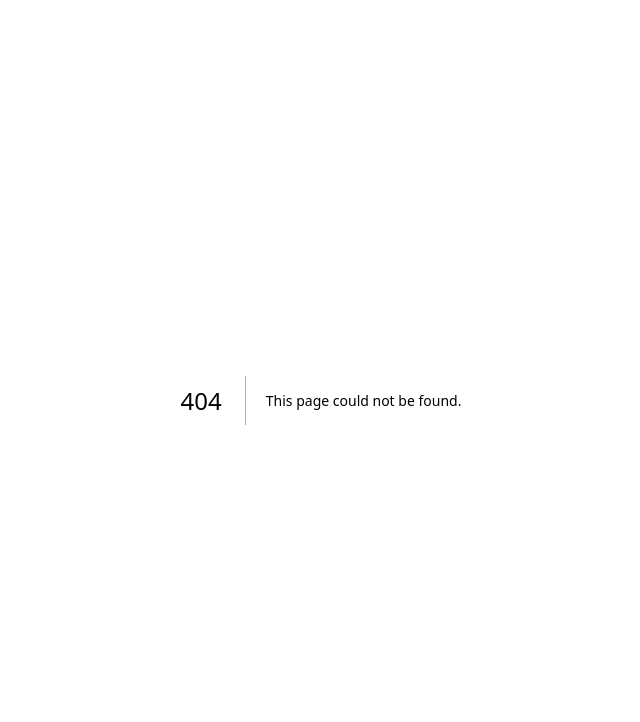
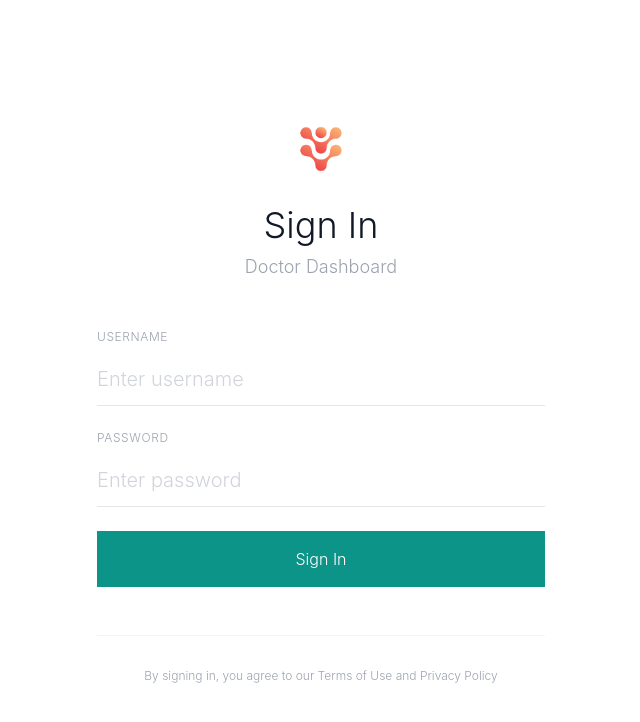
Before and after one commit to usrchnraj/minimal_dashboard_callai, a Next.js app: page /login in a window 1280 px wide. Before the commit this address had no page. Shown: the top 722 px of the page, without its empty margins (319-959 px from the left). Built offline with nearby package versions, Linux system fonts and the light colour scheme.

Commit message:
Add JWT cookie-based auth with protected dashboard routes

```diff
--- /dev/null
+++ b/app/api/login/route.ts
@@ -0,0 +1,37 @@
+// app/api/login/route.ts
+import { NextResponse } from 'next/server';
+import { createSessionToken, authCookieName } from '@/lib/auth';
+
+export async function POST(req: Request) {
+  const { username, password } = await req.json();
+
+  const validUser = process.env.BASIC_AUTH_USER;
+  const validPass = process.env.BASIC_AUTH_PASS;
+
+  if (!validUser || !validPass) {
+    return NextResponse.json(
+      { success: false, error: 'Server auth not configured' },
+      { status: 500 },
+    );
+  }
+
+  if (username !== validUser || password !== validPass) {
+    return NextResponse.json({ success: false }, { status: 401 });
+  }
+
+  // ✅ Create signed JWT
+  const token = await createSessionToken(username);
+
+  const res = NextResponse.json({ success: true });
+
+  // 🔐 Set HttpOnly cookie
+  res.cookies.set(authCookieName, token, {
+    httpOnly: true,
+    secure: process.env.NODE_ENV === 'production',
+    sameSite: 'lax',
+    path: '/',
+    maxAge: 60 * 60 * 2, // 2 hours
+  });
+
+  return res;
+}
--- /dev/null
+++ b/app/api/logout/route.ts
@@ -0,0 +1,18 @@
+// app/api/logout/route.ts
+import { NextResponse } from 'next/server';
+import { authCookieName } from '@/lib/auth';
+
+export async function POST() {
+  const res = NextResponse.json({ success: true });
+
+  // Clear the session cookie
+  res.cookies.set(authCookieName, '', {
+    httpOnly: true,
+    secure: process.env.NODE_ENV === 'production',
+    sameSite: 'lax',
+    path: '/',
+    maxAge: 0,
+  });
+
+  return res;
+}
--- a/app/calls/page.tsx
+++ b/app/calls/page.tsx
@@ -1,12 +1,40 @@
 // app/calls/page.tsx
 'use client';
 
-import React, { useState } from 'react';
+import React, { useState, useEffect } from 'react';
 import { Phone, Check, X, Clock, ArrowLeft, PlayCircle, Calendar } from 'lucide-react';
 import Link from 'next/link';
+import { useRouter } from 'next/navigation';
+
+const AUTH_KEY = 'sarga-dashboard-auth-v1';
 
 export default function CallsPage() {
+  const router = useRouter();
+  const [isReady, setIsReady] = useState(false);
   const [selectedCall, setSelectedCall] = useState<any>(null);
+
+  useEffect(() => {
+    if (typeof window === 'undefined') return;
+
+    const loggedIn = localStorage.getItem(AUTH_KEY) === 'true';
+    if (!loggedIn) {
+      router.replace('/login');
+    } else {
+      setIsReady(true);
+    }
+  }, [router]);
+
+  const handleLogout = () => {
+    if (typeof window !== 'undefined') {
+      localStorage.removeItem(AUTH_KEY);
+      localStorage.removeItem('sarga-dashboard-username');
+    }
+    router.replace('/login');
+  };
+
+  if (!isReady) {
+    return null;
+  }
 
   // Call data with outcomes
   const calls = [
@@ -174,6 +202,15 @@ export default function CallsPage() {
   if (selectedCall) {
     return (
       <div className="min-h-screen bg-white p-6 md:p-12">
+      <div className="flex justify-end mb-4">
+        <button
+          onClick={handleLogout}
+          className="text-xs text-gray-400 hover:text-gray-600 border border-gray-200 rounded-full px-3 py-1"
+        >
+         Log out
+       </button>
+      </div>
+
         <div className="max-w-2xl mx-auto">
           <button
             onClick={() => setSelectedCall(null)}
--- a/app/dashboard/page.tsx
+++ b/app/dashboard/page.tsx
@@ -4,9 +4,12 @@
 import React, { useEffect, useState } from 'react';
 import { Phone, Check, AlertCircle, Clock, MapPin, ChevronRight, Calendar } from 'lucide-react';
 import Link from 'next/link';
+import { useRouter } from 'next/navigation';
 
 export default function DashboardPage() {
-  // --- UI state (unchanged) ---
+  const router = useRouter();
+
+    // --- UI state (unchanged) ---
   const [selectedClinic, setSelectedClinic] = useState<any>(null);
   const [selectedPatient, setSelectedPatient] = useState<any>(null);
 
@@ -20,6 +23,41 @@ export default function DashboardPage() {
     'John Anderson': false,
     'Elizabeth Clark': false,
   });
+
+  const [thisWeekClinics, setThisWeekClinics] = useState<any[]>([]);
+  const [nextWeekClinics, setNextWeekClinics] = useState<any[]>([]);
+
+  // ---- LIVE DATA TOGGLE + STATE (new, safe) ----
+  const useLiveData = process.env.NEXT_PUBLIC_USE_LIVE_DATA === 'true';
+  useEffect(() => {
+  if (!useLiveData) return; // don’t fetch in demo mode
+
+  async function fetchClinics() {
+    try {
+      const [completedRes, upcomingRes] = await Promise.all([
+        fetch('/api/clinics/completed', { cache: 'no-store' }),
+        fetch('/api/clinics/upcoming', { cache: 'no-store' }),
+      ]);
+      const completed = await completedRes.json();
+      const upcoming = await upcomingRes.json();
+
+      // Very defensive: only accept arrays
+      setThisWeekClinics(Array.isArray(completed) ? completed : []);
+      setNextWeekClinics(Array.isArray(upcoming) ? upcoming : []);
+    } catch (e) {
+      console.error('Error fetching clinics', e);
+      setThisWeekClinics([]);
+      setNextWeekClinics([]);
+    }
+  }
+
+  fetchClinics();
+}, [useLiveData]);
+
+  const handleLogout = async () => {
+    await fetch('/api/logout', { method: 'POST' });
+    router.replace('/login');
+  };
 
   const now = new Date();
   const currentDay = now.toLocaleDateString('en-GB', { weekday: 'long' });
@@ -109,34 +147,9 @@ export default function DashboardPage() {
   };
 
   // ---- LIVE DATA TOGGLE + STATE (new, safe) ----
-  const useLiveData = process.env.NEXT_PUBLIC_USE_LIVE_DATA === 'true';
-  const [thisWeekClinics, setThisWeekClinics] = useState<any[]>([]);
-  const [nextWeekClinics, setNextWeekClinics] = useState<any[]>([]);
-
-  useEffect(() => {
-    if (!useLiveData) return; // don’t fetch in demo mode
-
-    async function fetchClinics() {
-      try {
-        const [completedRes, upcomingRes] = await Promise.all([
-          fetch('/api/clinics/completed', { cache: 'no-store' }),
-          fetch('/api/clinics/upcoming', { cache: 'no-store' }),
-        ]);
-        const completed = await completedRes.json();
-        const upcoming = await upcomingRes.json();
-
-        // Very defensive: only accept arrays
-        setThisWeekClinics(Array.isArray(completed) ? completed : []);
-        setNextWeekClinics(Array.isArray(upcoming) ? upcoming : []);
-      } catch (e) {
-        console.error('Error fetching clinics', e);
-        setThisWeekClinics([]);
-        setNextWeekClinics([]);
-      }
-    }
-
-    fetchClinics();
-  }, [useLiveData]);
+  // const useLiveData = process.env.NEXT_PUBLIC_USE_LIVE_DATA === 'true';
+  // const [thisWeekClinics, setThisWeekClinics] = useState<any[]>([]);
+  // const [nextWeekClinics, setNextWeekClinics] = useState<any[]>([]);
 
   // ---- Follow-up click (unchanged) ----
   const handleScheduleFollowup = (patientName: string) => {
@@ -375,6 +388,14 @@ export default function DashboardPage() {
 
   return (
     <div className="min-h-screen bg-white p-6 md:p-12">
+    <div className="flex justify-end mb-4">
+      <button
+        onClick={handleLogout}
+        className="text-xs text-gray-400 hover:text-gray-600 border border-gray-200 rounded-full px-3 py-1"
+      >
+        Log out
+      </button>
+    </div>
       <div className="max-w-3xl mx-auto">
 
         <div className="mb-12">
--- /dev/null
+++ b/app/login/page.tsx
@@ -0,0 +1,113 @@
+// app/login/page.tsx
+'use client';
+
+import { useState } from 'react';
+import { useRouter } from 'next/navigation';
+import Image from 'next/image';
+
+export default function LoginPage() {
+  const router = useRouter();
+  const [username, setUsername] = useState('');
+  const [password, setPassword] = useState('');
+  const [error, setError] = useState('');
+  const [loading, setLoading] = useState(false);
+
+  const handleSubmit = async (e: React.FormEvent) => {
+    e.preventDefault();
+    setError('');
+    setLoading(true);
+
+    try {
+      const res = await fetch('/api/login', {
+        method: 'POST',
+        headers: { 'Content-Type': 'application/json' },
+        body: JSON.stringify({ username, password }),
+      });
+
+      if (res.ok) {
+        // Cookie is now set; middleware will allow /dashboard
+        router.replace('/dashboard');
+      } else {
+        setError('Invalid username or password');
+      }
+    } catch {
+      setError('Login failed. Please try again.');
+    } finally {
+      setLoading(false);
+    }
+  };
+
+  return (
+    <div className="min-h-screen bg-white flex items-center justify-center p-6">
+      <div className="w-full max-w-md">
+        {/* Header */}
+        <div className="mb-12 text-center">
+          <div className="flex justify-center mb-6">
+            <Image
+              src="/dr_rajesh-logo.png"
+              alt="Caringer AI"
+              width={64}
+              height={64}
+              priority
+            />
+          </div>
+          <div className="text-4xl font-light text-gray-900 mb-2">Sign In</div>
+          <div className="text-lg text-gray-400 font-light">
+            Doctor Dashboard
+          </div>
+        </div>
+
+        {/* Form */}
+        <form onSubmit={handleSubmit} className="space-y-6">
+          <div>
+            <label className="text-xs text-gray-400 uppercase tracking-wider mb-2 block font-light">
+              Username
+            </label>
+            <input
+              type="text"
+              autoComplete="username"
+              value={username}
+              onChange={(e) => setUsername(e.target.value)}
+              className="w-full border-b border-gray-200 px-0 py-3 text-xl font-light text-gray-900 bg-transparent focus:outline-none focus:border-teal-600 transition-colors placeholder:text-gray-300"
+              placeholder="Enter username"
+            />
+          </div>
+
+          <div>
+            <label className="text-xs text-gray-400 uppercase tracking-wider mb-2 block font-light">
+              Password
+            </label>
+            <input
+              type="password"
+              autoComplete="current-password"
+              value={password}
+              onChange={(e) => setPassword(e.target.value)}
+              className="w-full border-b border-gray-200 px-0 py-3 text-xl font-light text-gray-900 bg-transparent focus:outline-none focus:border-teal-600 transition-colors placeholder:text-gray-300"
+              placeholder="Enter password"
+            />
+          </div>
+
+          {error && (
+            <div className="bg-amber-50 -mx-6 px-6 py-4">
+              <p className="text-base font-light text-gray-900">{error}</p>
+            </div>
+          )}
+
+          <button
+            type="submit"
+            disabled={loading}
+            className="w-full mt-8 bg-teal-600 text-white text-base font-light py-4 hover:bg-teal-700 transition-colors disabled:opacity-70"
+          >
+            {loading ? 'Signing in…' : 'Sign In'}
+          </button>
+        </form>
+
+        <div className="mt-12 pt-8 border-t border-gray-100">
+          <p className="text-xs text-gray-400 font-light text-center">
+            By signing in, you agree to our Terms of Use and Privacy Policy
+          </p>
+        </div>
+      </div>
+    </div>
+  );
+}
--- a/app/page.tsx
+++ b/app/page.tsx
@@ -1,17 +1,6 @@
 // app/page.tsx
+import { redirect } from 'next/navigation';
+
 export default function Home() {
-  return (
-    <div className="flex min-h-screen items-center justify-center">
-      <div className="text-center">
-        <h1 className="text-4xl font-bold mb-4">Sarga AI Dashboard</h1>
-        <p className="text-gray-600 mb-8">Voice AI Receptionist</p>
-        <a
-          href="/dashboard"
-          className="bg-teal-600 text-white px-6 py-3 rounded-lg hover:bg-teal-700"
-        >
-          Go to Dashboard
-        </a>
-      </div>
-    </div>
-  );
+  redirect('/login');
 }
--- /dev/null
+++ b/lib/auth.ts
@@ -0,0 +1,29 @@
+// lib/auth.ts
+import { SignJWT, jwtVerify } from 'jose';
+
+const AUTH_COOKIE = 'doctor_session';
+
+const secretKey = process.env.AUTH_SECRET;
+if (!secretKey) {
+  throw new Error('AUTH_SECRET is not set');
+}
+const secret = new TextEncoder().encode(secretKey);
+
+export const authCookieName = AUTH_COOKIE;
+
+export async function createSessionToken(username: string) {
+  return new SignJWT({ sub: username, role: 'doctor' })
+    .setProtectedHeader({ alg: 'HS256', typ: 'JWT' })
+    .setIssuedAt()
+    .setExpirationTime('2h') // session valid for 2 hours
+    .sign(secret);
+}
+
+export async function verifySessionToken(token: string) {
+  try {
+    const { payload } = await jwtVerify(token, secret);
+    return payload as { sub: string; role?: string; iat: number; exp: number };
+  } catch {
+    return null;
+  }
+}
--- a/package.json
+++ b/package.json
@@ -10,6 +10,7 @@
   },
   "dependencies": {
     "@neondatabase/serverless": "^1.0.2",
+    "jose": "^6.1.0",
     "lucide-react": "^0.546.0",
     "next": "15.5.5",
     "react": "19.1.0",
```
Also changed, not shown: middleware.ts (+44 -22 lines), public/dr_rajesh-logo.png (added), 1 other file (tests, documents, lock files or other folders).
